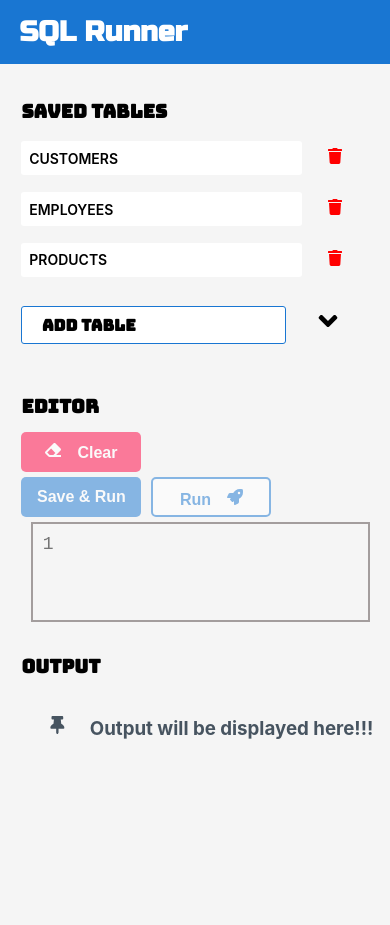
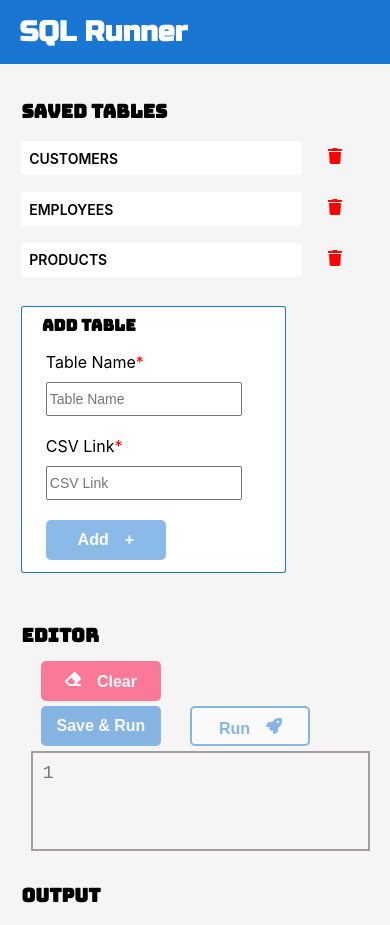
Before and after one commit to kunal351411/sql-editor, a React (Create React App) app: page / in a window 390 px wide. Shown: the top 925 px of the page. Built offline with nearby package versions, Linux system fonts and the light colour scheme.

Commit message:
improve cls

```diff
--- a/src/App.css
+++ b/src/App.css
@@ -53,10 +53,6 @@
 .output-container {
   height: 305px;
   width: 100%;
-}
-
-.saved-tables {
-  margin-bottom: 45px;
 }
 
 .list {
--- a/src/components/add-table/AddTable.css
+++ b/src/components/add-table/AddTable.css
@@ -92,8 +92,7 @@ h4 {
   }
 
   .accordion-icon {
-    position: absolute;
-    right: 15%;
+    display: none;
   }
 
   .accordion-content {
--- a/src/components/add-table/AddTable.jsx
+++ b/src/components/add-table/AddTable.jsx
@@ -1,4 +1,4 @@
-import { useState, lazy, Suspense } from "react";
+import { useState, useEffect, lazy, Suspense } from "react";
 import { FaAngleUp, FaAngleDown} from 'react-icons/fa';
 import Loader from "../loader/Loader";
 import "./AddTable.css";
@@ -7,6 +7,12 @@ const TableForm = lazy(() => import("../table-form/TableForm"));
 
 const AddTable = () => {
   const [isOpen, setIsOpen] = useState(false);
+
+  useEffect(() => {
+    if(window.innerWidth < 768) {
+      setIsOpen(true)
+    }
+  }, []);
 
   return (
     <div className="accordion">
```
